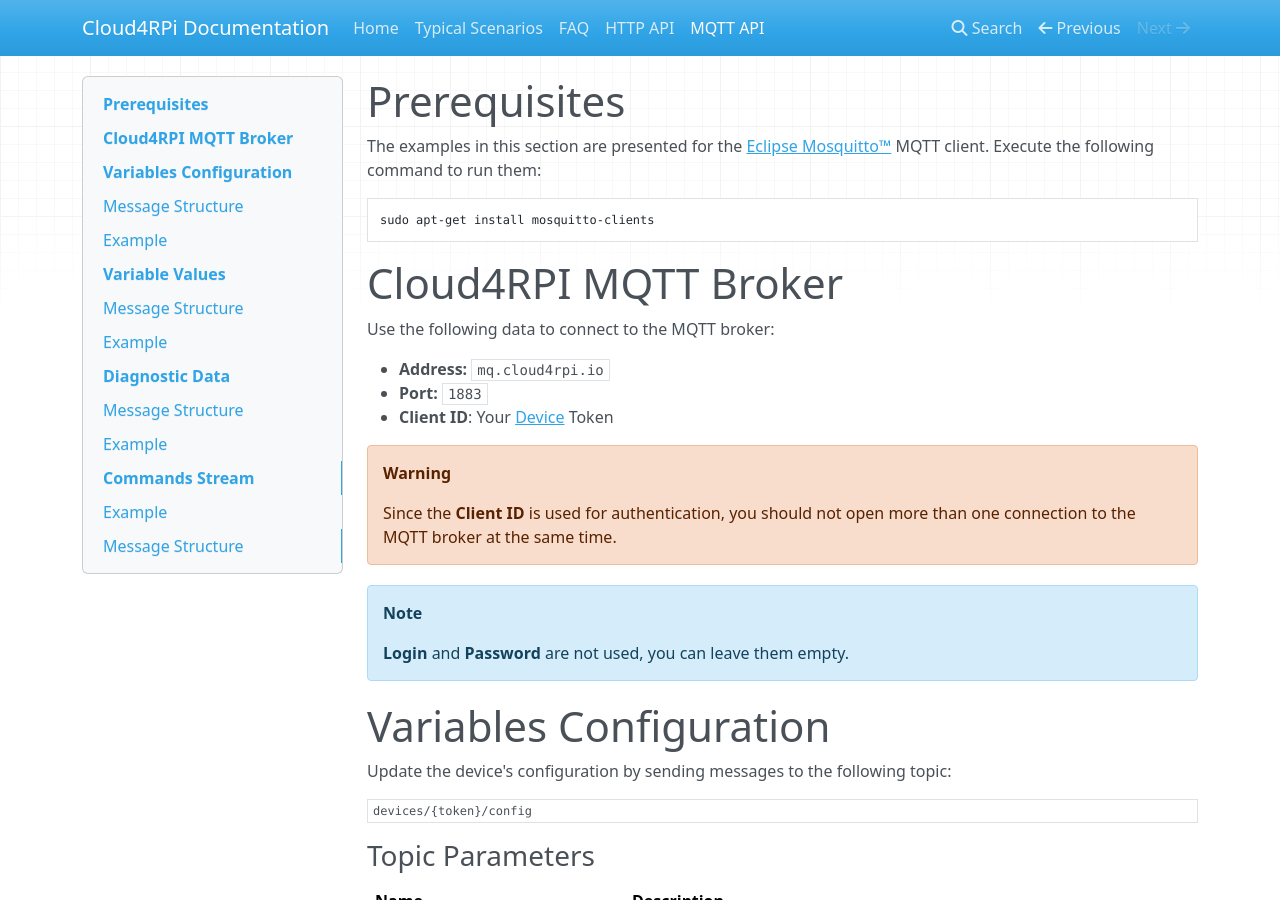
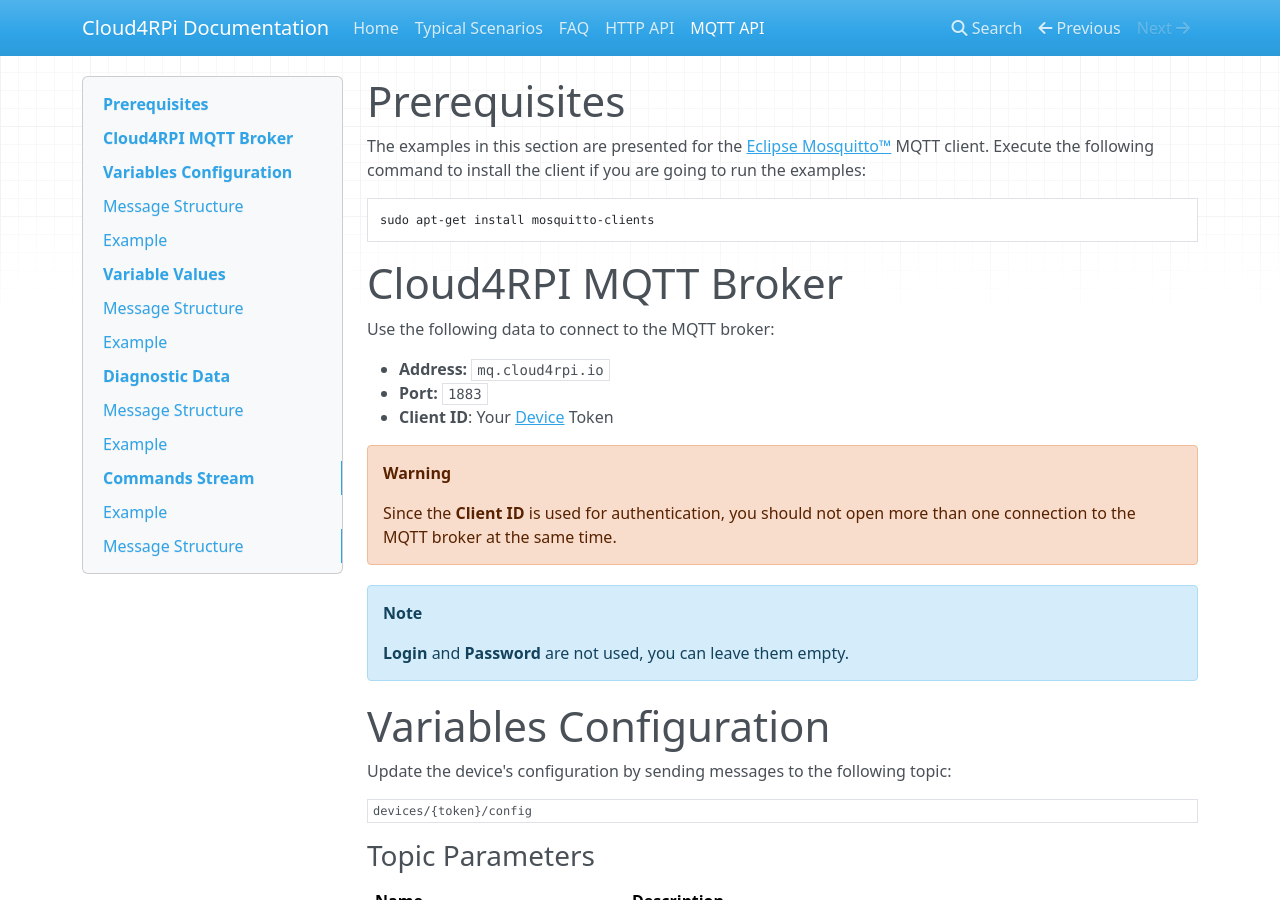
Before and after one commit to cloud4rpi/docs, an MkDocs documentation site: the page built from docs/mqtt_api.md, in a window 1280 px wide and 900 px high. Built offline with MkDocs 1.6.1, drawn with Linux system fonts in a browser that asks for light colours; nearby versions of some CDN libraries; old or Windows-style settings are respelled for this version of MkDocs.

Commit message:
fixed correction

````diff
--- a/docs/mqtt_api.md
+++ b/docs/mqtt_api.md
@@ -1,6 +1,6 @@
 # Prerequisites
 
-The examples in this section are presented for the [Eclipse Mosquitto™](https://mosquitto.org/) MQTT client. Execute the following command to run them:
+The examples in this section are presented for the [Eclipse Mosquitto™](https://mosquitto.org/) MQTT client. Execute the following command to install the client if you are going to run the examples:
 
 ```bash
 sudo apt-get install mosquitto-clients
````
